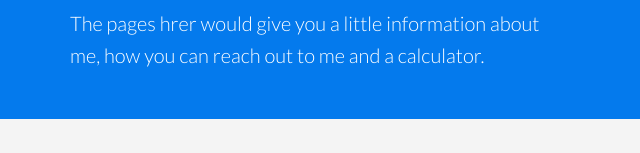
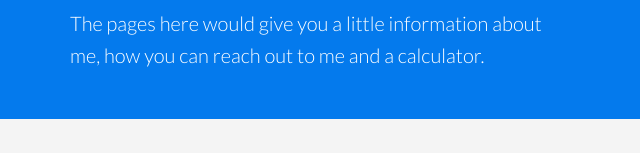
Before and after one commit to akanjimm/assignment_1, a plain HTML site: page index.html in a window 1280 px wide. Shown: the part 290-443 px from the top of the page, 60-700 px from the left. Drawn offline with Linux system fonts and the light colour scheme.

Commit message:
fix spelling error in index.html

```diff
--- a/index.html
+++ b/index.html
@@ -33,7 +33,7 @@
                     First of, my name is Mohammed Akanji. And that's my face over there.
                 </p>
                 <p class="lead">
-                    The pages hrer would give you a little information about me, how you can reach out to me and a calculator.
+                    The pages here would give you a little information about me, how you can reach out to me and a calculator.
                 </p>
             </div>
             <div class="image-div">
```
